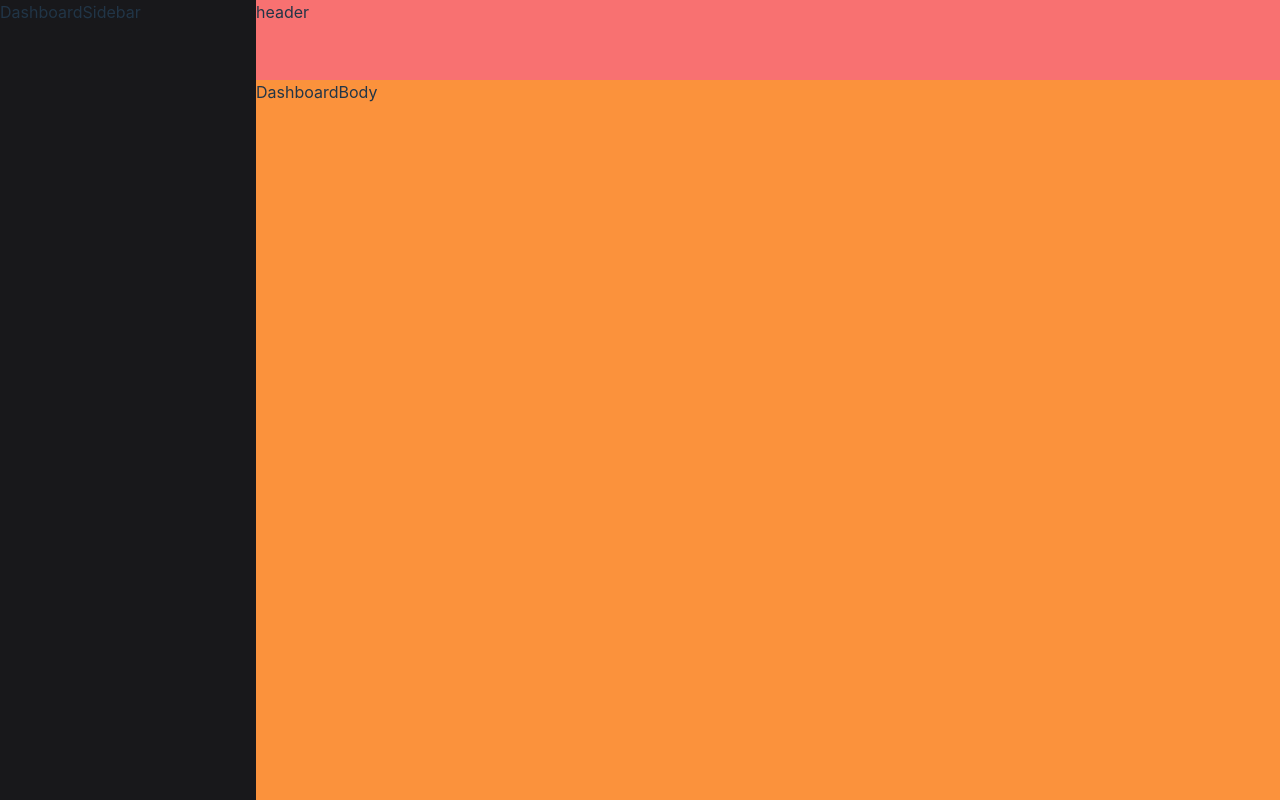
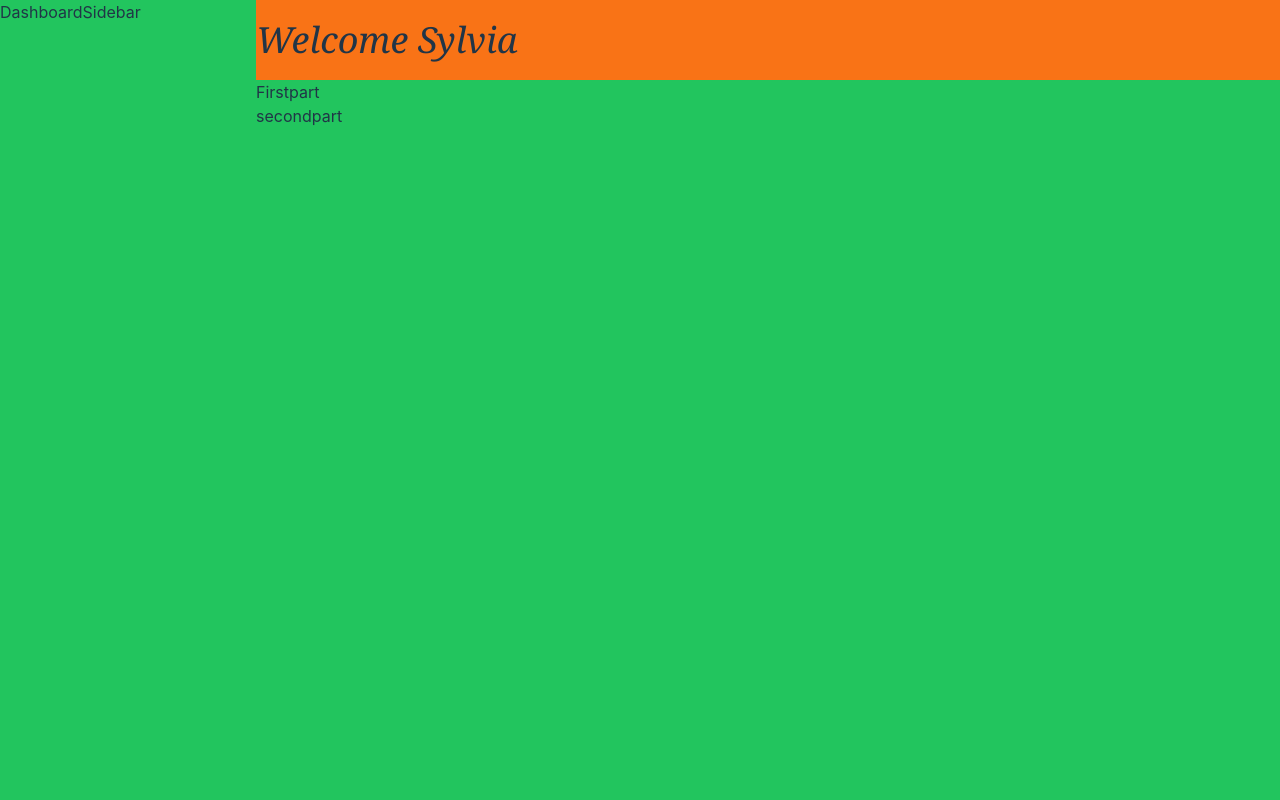
Before and after one commit to dev-sylv/FoodApp, a React (Vite) app: page /user-dashboard in a window 1280 px wide. Built offline with nearby package versions, Linux system fonts and the light colour scheme.

Commit message:
working on dashboard

```diff
--- a/src/components/blocks/DashboardHeader.tsx
+++ b/src/components/blocks/DashboardHeader.tsx
@@ -2,8 +2,10 @@ import React from "react";
 
 const DashboardHeader = () => {
   return (
-    <div className="w-full bg-gray-400 h-20 fixed flex justify-end">
-      <div className="w-4/5 bg-red-400">header</div>
+    <div className="w-full h-20 fixed flex justify-end">
+      <div className="w-4/5 bg-orange-500 flex items-center">
+        <h2 className="text-4xl font-serif italic">Welcome Sylvia</h2>
+      </div>
     </div>
   );
 };
--- a/src/components/blocks/DashboardSidebar.tsx
+++ b/src/components/blocks/DashboardSidebar.tsx
@@ -2,7 +2,7 @@ import React from "react";
 
 const DashboardSidebar = () => {
   return (
-    <div className="w-64 h-screen bg-zinc-900 fixed">DashboardSidebar</div>
+    <div className="w-64 h-screen bg-green-500 fixed">DashboardSidebar</div>
   );
 };
 
--- a/src/pages/DashboardBody.tsx
+++ b/src/pages/DashboardBody.tsx
@@ -2,8 +2,11 @@ import React from "react";
 
 const DashboardBody = () => {
   return (
-    <div className="w-[calc(100vw - 16rem)] h-screen bg-yellow-600 flex justify-end ">
-      <div className="w-4/5 bg-orange-400 pt-20">DashboardBody</div>
+    <div className="w-[calc(100vw - 16rem)] h-screen flex justify-end ">
+      <div className="w-4/5 bg-green-500 pt-20">
+        <div>Firstpart</div>
+        <div>secondpart</div>
+      </div>
     </div>
   );
 };
```
